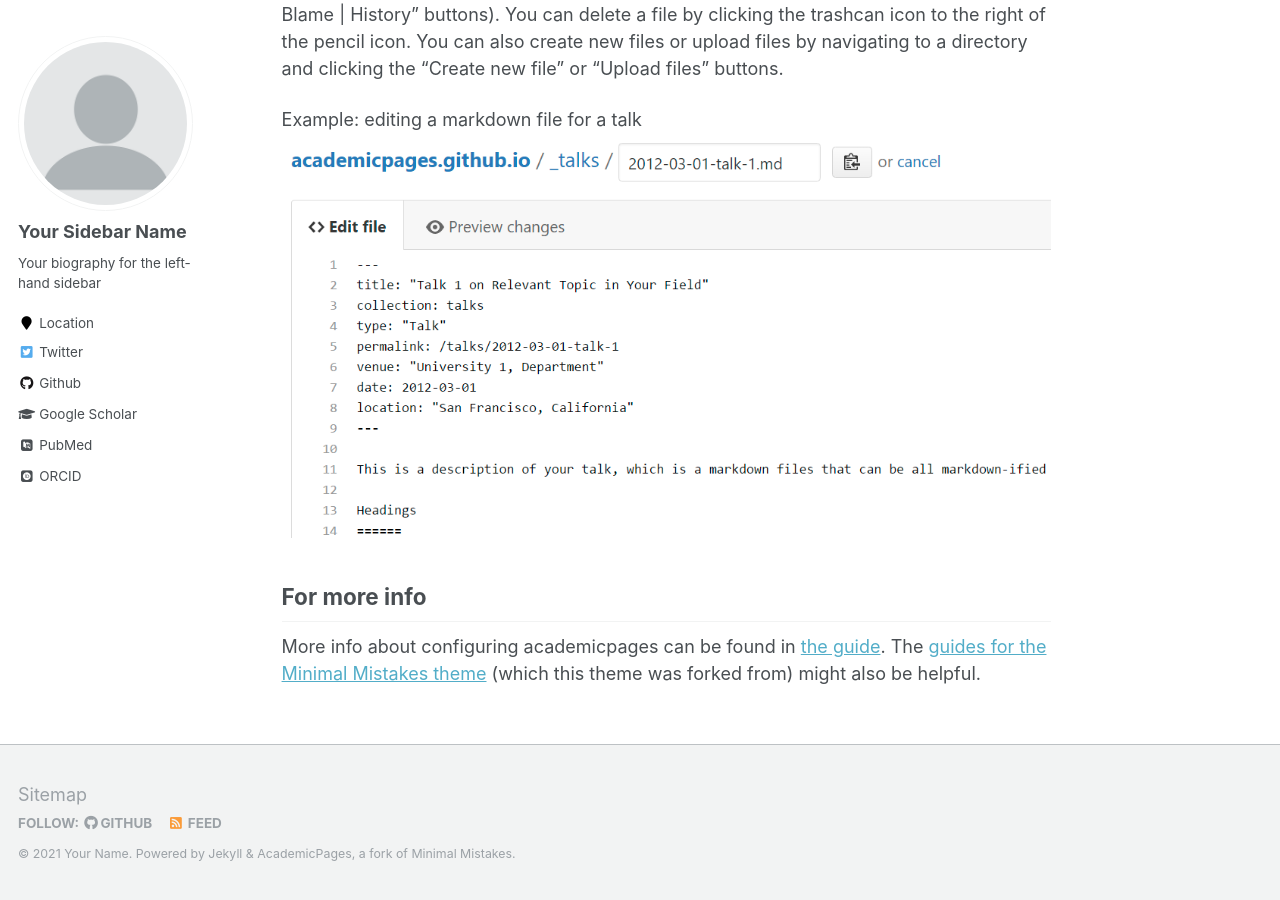
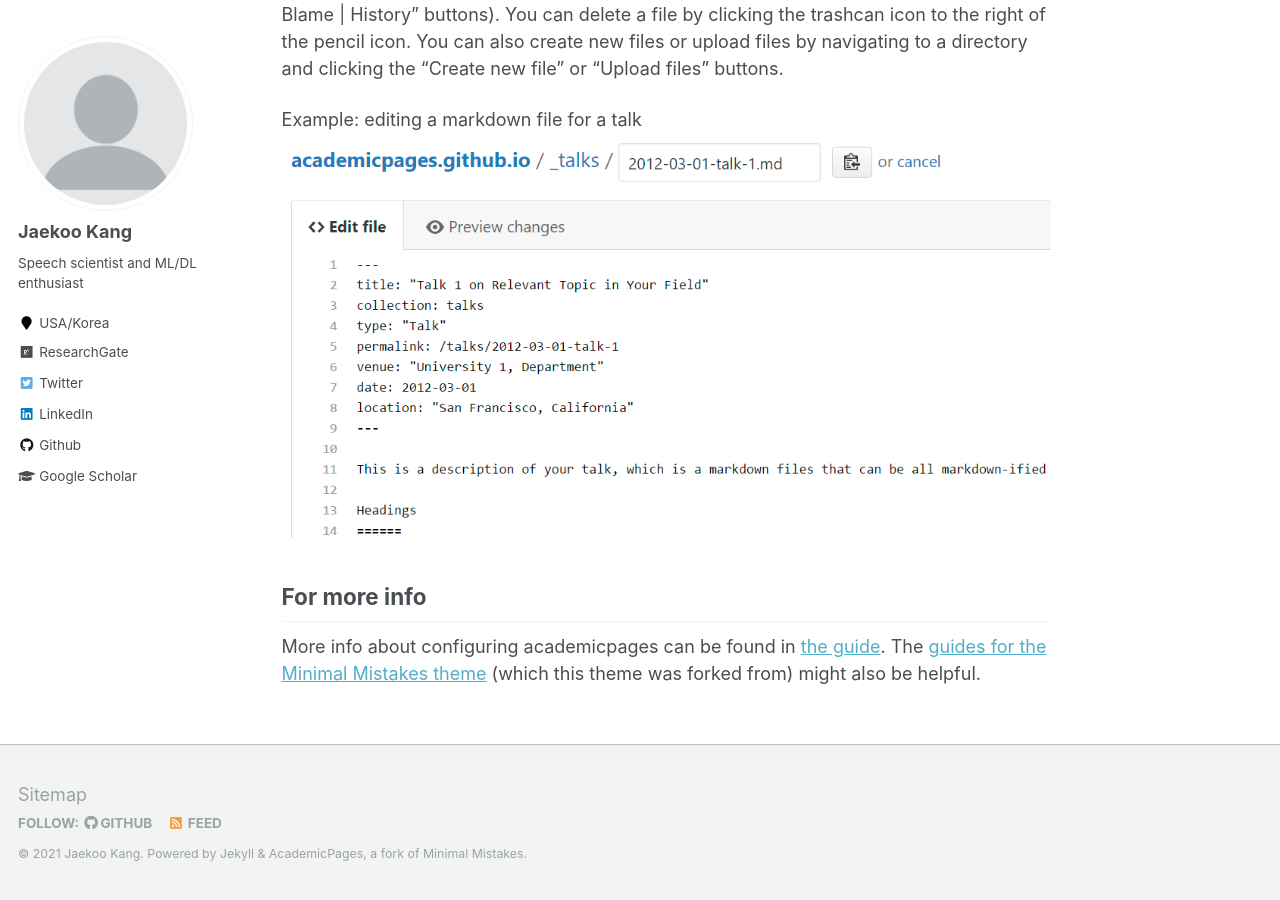
Before and after one commit to jaekookang/jaekookang.github.io, a Jekyll site: the page built from _pages/about.md, in a window 1280 px wide and 900 px high, scrolled down 2463 px. Built offline with Jekyll 4.4.1, drawn with Linux system fonts in a browser that asks for light colours; some web fonts are replaced; some of the changed text lies outside the part shown.

Commit message:
update config

```diff
--- a/_config.yml
+++ b/_config.yml
@@ -7,13 +7,13 @@
 
 # Site Settings
 locale                   : "en-US"
-title                    : "Your Name / Site Title"
+title                    : "Jaekoo Kang 강 재 구"
 title_separator          : "-"
-name                     : &name "Your Name"
-description              : &description "personal description"
-url                      : https://academicpages.github.io # the base hostname & protocol for your site e.g. "https://mmistakes.github.io"
+name                     : &name "Jaekoo Kang"
+description              : &description "Ph.D. Candidate at CUNY Graduate Center"
+url                      : https://jaekookang.me # the base hostname & protocol for your site e.g. "https://mmistakes.github.io"
 baseurl                  : "" # the subpath of your site, e.g. "/blog"
-repository               : "academicpages/academicpages.github.io"
+repository               : "jaekookang.github.io"
 teaser                   :  # filename of teaser fallback teaser image placed in /images/, .e.g. "500x300.png"
 breadcrumbs              : false # true, false (default)
 words_per_minute         : 160
@@ -80,15 +80,15 @@ analytics:
 
 # Site Author
 author:
-  name             : "Your Sidebar Name"
+  name             : "Jaekoo Kang"
   avatar           : "profile.png"
-  bio              : "Your biography for the left-hand sidebar"
-  location         : "Location"
+  bio              : "Speech scientist and ML/DL enthusiast"
+  location         : "USA/Korea"
   employer         :
-  pubmed           : "https://www.ncbi.nlm.nih.gov/pubmed/?term=john+snow"
-  googlescholar    : "http://yourfullgooglescholarurl.com"
+  pubmed           :
+  googlescholar    : "https://scholar.google.com/citations?user=GqQGuikAAAAJ&hl=en"
   email            :
-  researchgate     :  # example: "https://www.researchgate.net/profile/yourprofile"
+  researchgate     : "https://www.researchgate.net/profile/Jaekoo_Kang"
   uri              :
   bitbucket        :
   codepen          :
@@ -96,20 +96,20 @@ author:
   flickr           :
   facebook         :
   foursquare       :
-  github           : "academicpages"
+  github           : "jaekookang"
   google_plus      :
   keybase          :
   instagram        :
   impactstory      : #"https://profiles.impactstory.org/u/xxxx-xxxx-xxxx-xxxx"
   lastfm           :
-  linkedin         :
-  orcid            : "http://orcid.org/yourorcidurl"
+  linkedin         : "https://www.linkedin.com/in/jaekookang"
+  orcid            :
   pinterest        :
   soundcloud       :
   stackoverflow    : # http://stackoverflow.com/users/123456/username
   steam            :
   tumblr           :
-  twitter          : "replacethistwitterhandle"
+  twitter          : "JKOO85823449"
   vine             :
   weibo            :
   xing             :
```
